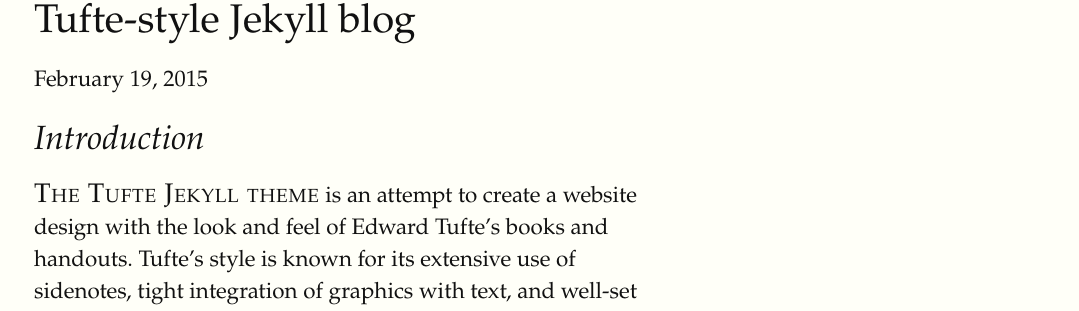
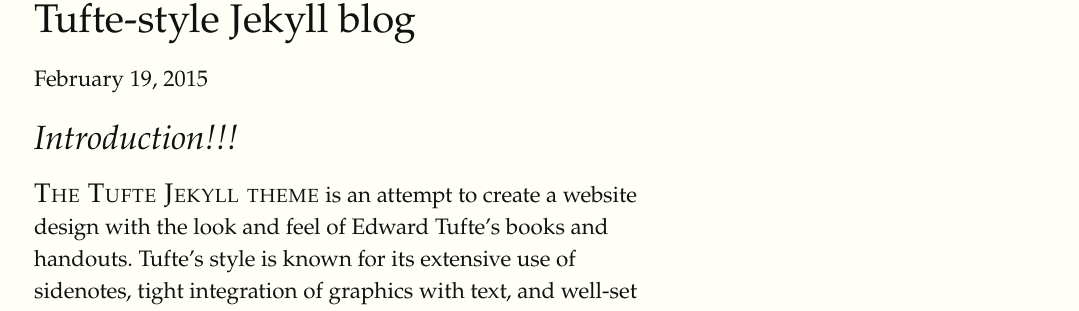
Before and after one commit to clayh53/tufte-jekyll, a Jekyll site: the page built from _posts/2015-02-19-tufte-style-jekyll-blog.md, in a window 1280 px wide and 900 px high. Shown: the part 157-468 px from the top of the window, without its empty margins (126-1205 px from the left). Built offline with Jekyll 4.4.1, drawn with Linux system fonts in a browser that asks for light colours; formulas are drawn with MathJax 3.

Commit message:
First commit to this repo.

```diff
--- a/_posts/2015-02-19-tufte-style-jekyll-blog.md
+++ b/_posts/2015-02-19-tufte-style-jekyll-blog.md
@@ -4,7 +4,7 @@
 date:   2015-02-19 21:46:04
 categories: jekyll css
 ---
-## Introduction
+## Introduction!!!
 
 {% newthought 'The Tufte Jekyll theme' %} is an attempt to create a website design with the look and feel of Edward Tufte's books and handouts. Tufte’s style is known for its extensive use of sidenotes, tight integration of graphics with text, and well-set typography.<!--more--> The idea for this project is essentially cribbed wholesale from Tufte and R Markdown's Tufte Handout format{% sidenote 'One' 'See [tufte-latex.github.io/tufte-latex/](https://tufte-latex.github.io/tufte-latex/) and [rmarkdown.rstudio.com/tufte_handout_format](http://rmarkdown.rstudio.com/tufte_handout_format.html)' %} This page is an adaptation of the [Tufte Handout PDF](http://rmarkdown.rstudio.com/examples/tufte-handout.pdf).
 
```
